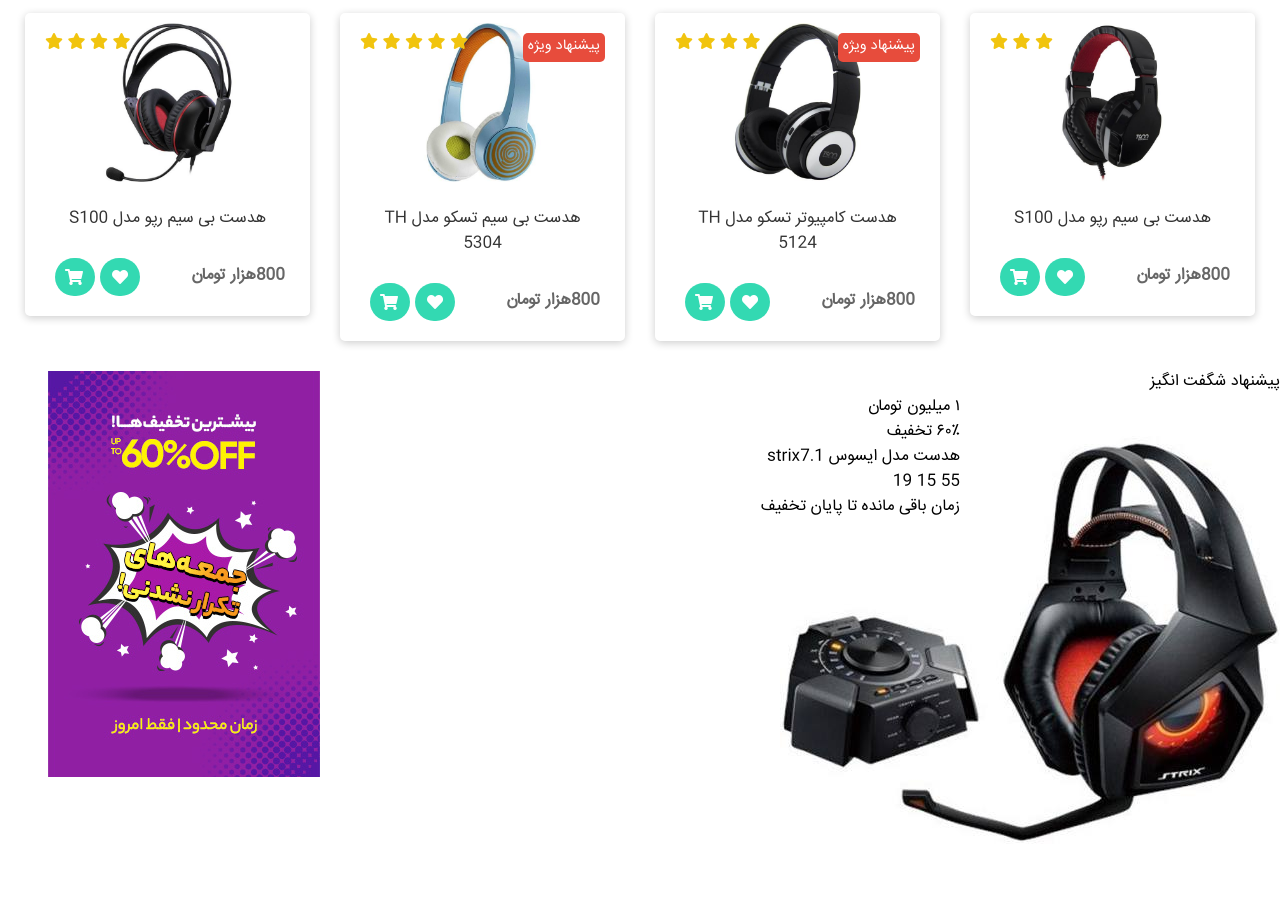
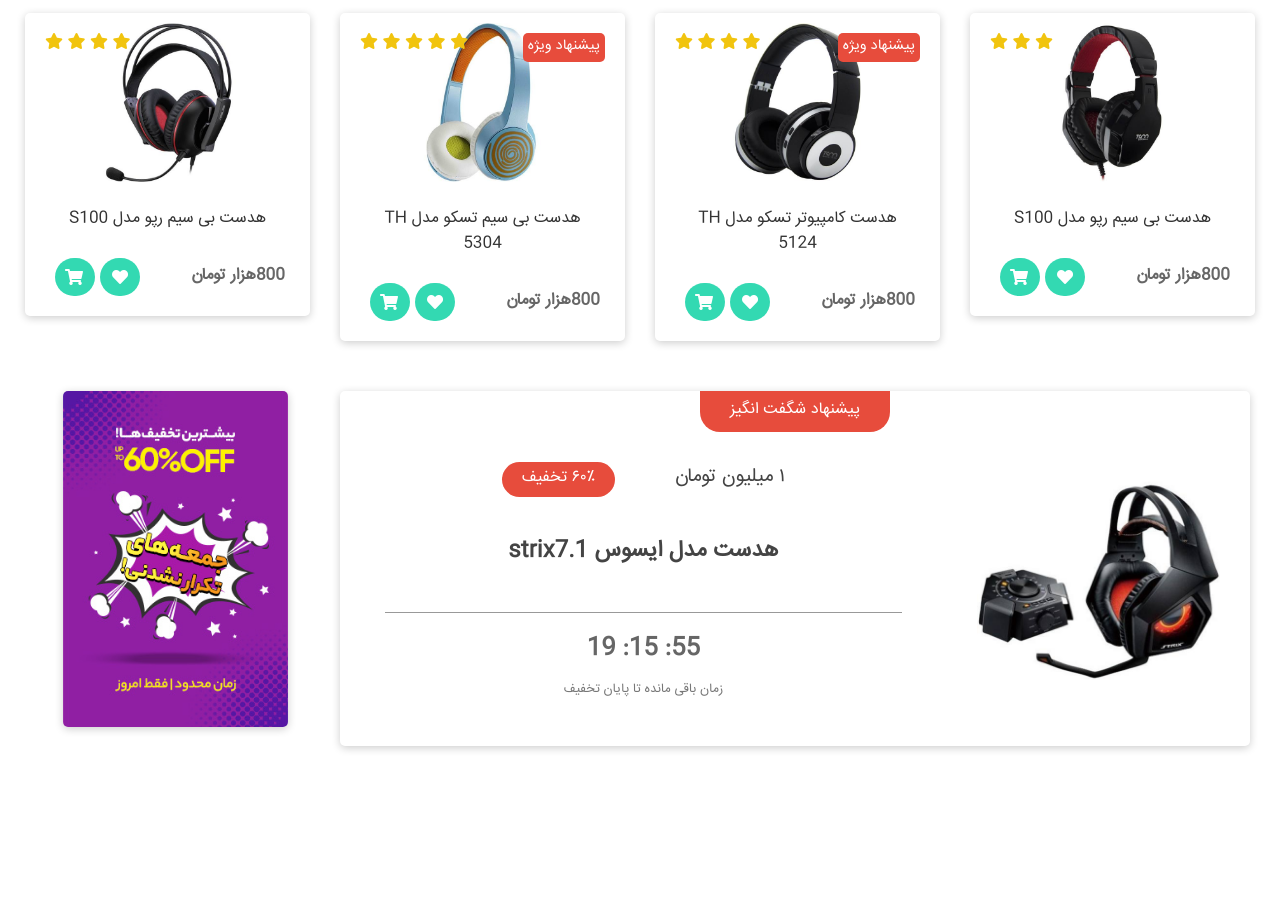
Before and after one commit to V-abbasi93/Shop, a plain HTML site: page home.html in a window 1280 px wide. Shown: the part 1048-1947 px from the top of the page. After the commit the page ends 1814 px from the top, so only its background shows below. Drawn offline with Linux system fonts and the light colour scheme.

Commit message:
Create Supper Offer Section just CSS Code

```diff
--- a/css/home.css
+++ b/css/home.css
@@ -177,3 +177,95 @@ header nav .nav-left .register-login-btn a{
     color: white;
     padding-top: 3px;
 }
+
+/*supper offer section*/
+
+.supper-offer-section{
+    padding: 20px;
+    font-size: 1em;
+}
+
+.supper-offer-box{
+    text-align: center;
+    box-shadow: 0px 2px 8px 0px rgba(0, 0, 0, .2);
+    border-radius: 5px;
+    margin: 0px 10px;
+
+}
+
+.supper-offer-box .title-offer{
+    background-color: #e74c3c;
+    color: white;
+    padding: 8px 30px;
+    display: inline-block;
+    border-bottom-left-radius: 20px;
+    border-bottom-right-radius: 20px;
+}
+
+.supper-offer-box .body{
+
+}
+
+.supper-offer-box .body .image-container{
+    text-align: center;
+    padding: 30px;
+}
+
+.supper-offer-box .body .image-container img{
+    width: 100%;
+}
+
+.supper-offer-box .body .specification{
+    padding: 30px 5px;
+}
+
+.supper-offer-box .body .specification .price-row{
+    display: flex;
+    justify-content: center;
+    align-items: center;
+
+}
+
+.supper-offer-box .body .specification .price-row .price{
+    margin-left: 60px;
+    color: #444;
+    font-size: 1.2em;
+}
+
+.supper-offer-box .body .specification .price-row .off{
+    color: white;
+    background-color: #e74c3c;
+    padding: 5px 20px;
+    border-radius: 25px;
+}
+
+.supper-offer-box .body .specification .title{
+    margin: 40px 0px;
+    font-weight: bold;
+    font-size: 1.4em;
+    color: #444;
+}
+
+.supper-offer-box .body .specification .counter-down{
+    border-top: 1px solid rgba(0, 0, 0, .4);
+    margin: 10px 40px;
+    padding-top: 20px;
+    font-weight: bold;
+    color: #666;
+    font-size: 1.5em;
+}
+
+.supper-offer-box .body .specification .remaining-time{
+    color: #777;
+    font-size: .8em;
+}
+
+.banner{
+    text-align: center;
+    padding: 0px 5px;
+}
+.banner img{
+    border-radius: 5px;
+    box-shadow: 0px 2px 8px 0px rgba(0, 0, 0, .2);
+    width: 75%;
+}
--- a/home.html
+++ b/home.html
@@ -220,8 +220,8 @@
                                             هدست مدل ایسوس strix7.1
                                         </div>
                                         <div class="counter-down">
-                                            <span id="seconds">55</span>
-                                            <span id="minutes">15</span>
+                                            <span id="seconds">55</span>:
+                                            <span id="minutes">15</span>:
                                             <span id="hours">19</span>
                                         </div>
                                         <div class="remaining-time">
```
